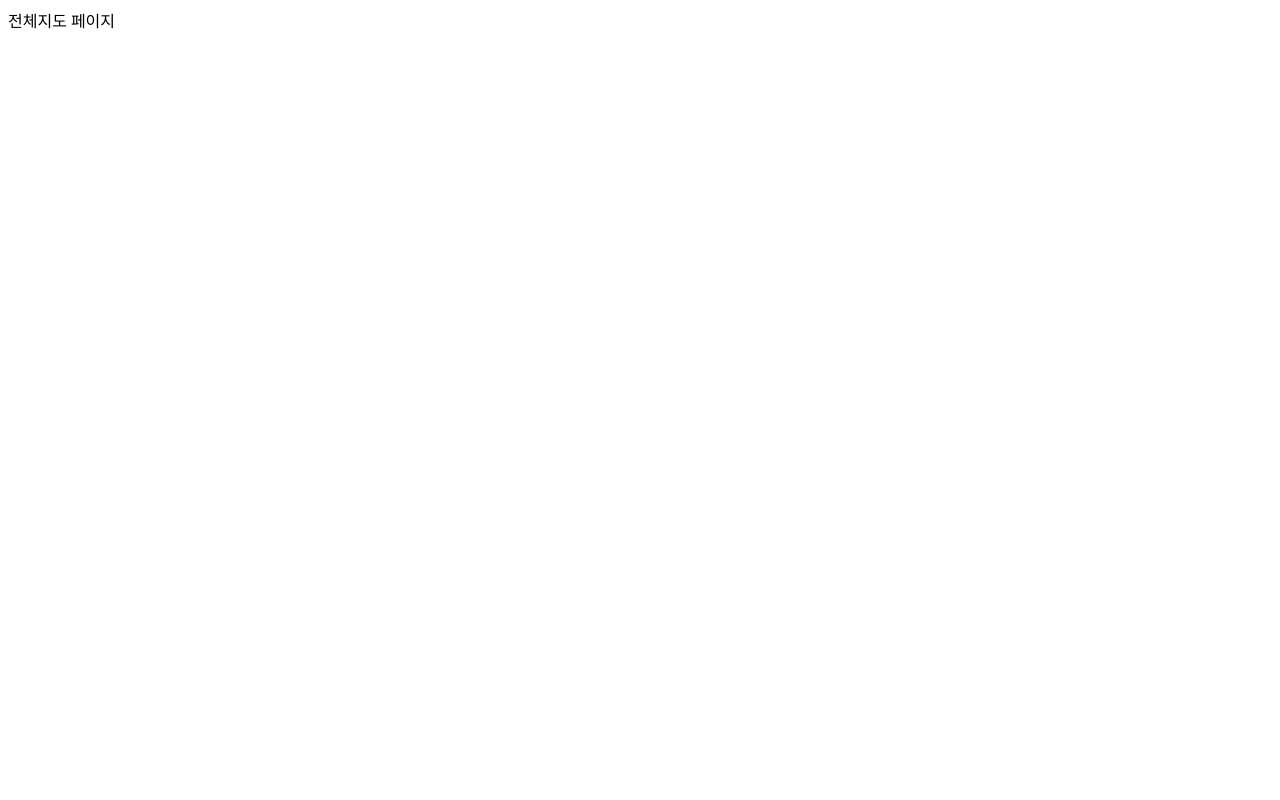
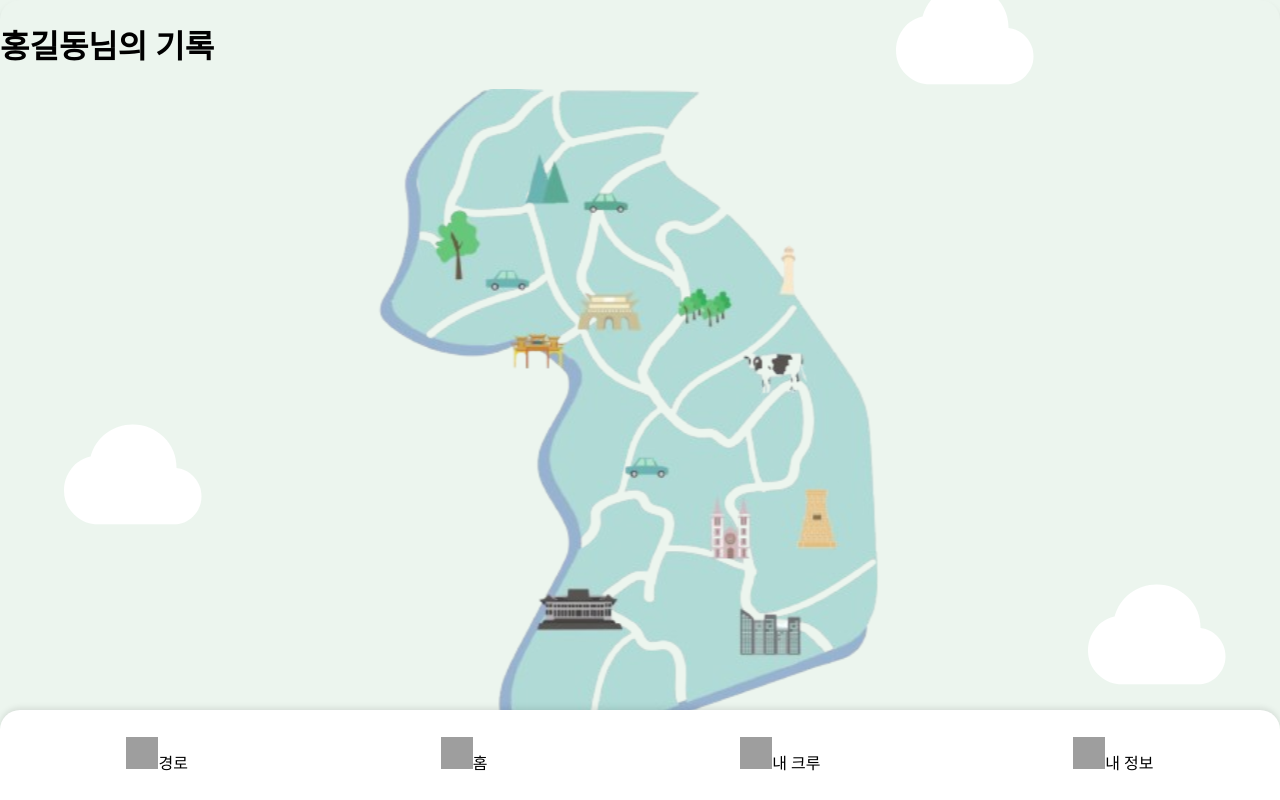
Before and after one commit to flagit-inha/FE-flagit, a React (Vite) app: page /fullmap in a window 1280 px wide. Built offline with nearby package versions, Linux system fonts and the light colour scheme; grey boxes are pictures that could not be loaded.

Commit message:
풀맵 작업 중...

```diff
--- a/src/pages/homePage/FullMapPage.css
+++ b/src/pages/homePage/FullMapPage.css
@@ -0,0 +1,182 @@
+/* Reset 기본 여백 제거 */
+html, body {
+  margin: 0;
+  padding: 0;
+  width: 100%;
+  height: 100%;
+  overflow: hidden; /* 스크롤바 제거 */
+}
+
+.fullmap-container {
+  display: flex;
+  flex-direction: column;
+  align-items: center;
+  justify-content: flex-start;
+  padding: 0;
+  background-color: #ecf5ee; /* 배경색 통일 */
+  height: 100vh; /* 화면 전체 높이 */
+  overflow: hidden; /* 스크롤바 제거 */
+}
+
+.fullmap-content {
+  width: 100%;
+  max-width: 100%; /* 화면 크기에 맞게 확장 */
+  background-color: #ecf5ee; /* 배경색 통일 */
+  border-radius: 20px 20px 0 0; /* 상단 모서리 둥글게 */
+  box-shadow: 0 4px 6px rgba(0, 0, 0, 0.1); /* 약간의 그림자 */
+  position: relative;
+  overflow: hidden; /* 스크롤바 제거 */
+  padding: 0; /* 패딩 완전히 제거 */
+  flex-grow: 1; /* 남은 공간을 채우도록 설정 */
+}
+
+.map-area {
+  width: 100%;
+  height: auto;
+  aspect-ratio: 3 / 4; /* 지도 영역 고정 비율 */
+  border-radius: 20px;
+  overflow: hidden;
+  position: relative;
+}
+
+.main-map-svg {
+  width: 100%;
+  height: 100%;
+}
+
+.cloud {
+  position: absolute;
+  width: 80px; /* 구름 크기 */
+  height: auto; /* 원본 비율 유지 */
+}
+
+.cloud-top {
+  top: -5%;
+  left: 70%;
+}
+
+.cloud-middle {
+  top: 50%;
+  left: 5%;
+}
+
+.cloud-bottom {
+  top: 70%;
+  left: 85%;
+}
+
+.map-footer {
+  display: flex;
+  justify-content: space-between;
+  align-items: center;
+  margin-top: 0; /* 하단 여백 제거 */
+}
+
+.footer-text {
+  font-size: 1rem;
+  color: #333;
+}
+
+.add-button {
+  width: 50px;
+  height: 50px;
+  border: none;
+  border-radius: 50%;
+  background-color: #ff6b6b;
+  color: white;
+  font-size: 2rem;
+  display: flex;
+  justify-content: center;
+  align-items: center;
+  cursor: pointer;
+  box-shadow: 0 4px 6px rgba(0, 0, 0, 0.1);
+}
+
+.add-button:hover {
+  background-color: #ff4b4b;
+}
+
+.bottom-nav {
+  position: fixed;
+  bottom: 0;
+  left: 0;
+  width: 100%; /* 화면 가로 길이에 맞게 설정 */
+  height: 70px; /* 하단바 높이 */
+  background-color: #ffffff; /* 하단바 배경색 */
+  box-shadow: 0 -2px 6px rgba(0, 0, 0, 0.1); /* 상단 그림자 */
+  display: flex;
+  justify-content: space-around; /* 아이템 간격 균등 */
+  align-items: center;
+  border-top-left-radius: 20px; /* 좌측 상단 모서리 둥글게 */
+  border-top-right-radius: 20px; /* 우측 상단 모서리 둥글게 */
+}
+
+/* 반응형 디자인 */
+@media screen and (max-width: 414px) {
+  .cloud {
+    width: 60px; /* 작은 화면에서 구름 크기 축소 */
+  }
+
+  .map-area {
+    aspect-ratio: 3 / 4; /* 작은 화면에서 지도 비율 유지 */
+  }
+
+  .bottom-nav {
+    height: 65px; /* 작은 화면에서 하단바 높이 조정 */
+  }
+
+  .nav-item img {
+    width: 22px; /* 아이콘 크기 조정 */
+    height: 22px;
+  }
+
+  .nav-item span {
+    font-size: 0.6rem; /* 텍스트 크기 조정 */
+  }
+}
+
+@media screen and (min-width: 768px) {
+  .cloud {
+    width: 120px; /* 태블릿 화면에서 구름 크기 확대 */
+  }
+
+  .map-area {
+    aspect-ratio: 16 / 9; /* 태블릿 화면에서 지도 비율 조정 */
+  }
+
+  .bottom-nav {
+    height: 80px; /* 태블릿 화면에서 하단바 높이 조정 */
+  }
+
+  .nav-item img {
+    width: 28px; /* 아이콘 크기 조정 */
+    height: 28px;
+  }
+
+  .nav-item span {
+    font-size: 0.8rem; /* 텍스트 크기 조정 */
+  }
+}
+
+@media screen and (min-width: 1024px) {
+  .cloud {
+    width: 150px; /* 데스크탑 화면에서 구름 크기 확대 */
+  }
+
+  .map-area {
+    aspect-ratio: 16 / 9; /* 데스크탑 화면에서 지도 비율 유지 */
+  }
+
+  .bottom-nav {
+    height: 90px; /* 데스크탑 화면에서 하단바 높이 조정 */
+  }
+
+  .nav-item img {
+    width: 32px; /* 아이콘 크기 조정 */
+    height: 32px;
+  }
+
+  .nav-item span {
+    font-size: 1rem; /* 텍스트 크기 조정 */
+  }
+}
--- a/src/pages/homePage/FullMapPage.jsx
+++ b/src/pages/homePage/FullMapPage.jsx
@@ -1,8 +1,57 @@
 import React from 'react';
+import './FullMapPage.css';
 
 function FullMapPage() {
   return (
-    <div>전체지도 페이지</div>
+    <div className="fullmap-container">
+      <div className="fullmap-content">
+        <div className="fullmap-header">
+          <h1>홍길동님의 기록</h1>
+        </div>
+        {/* 구름 이미지 삽입 */}
+        <img src="/img/cloud.svg" alt="구름" className="cloud cloud-top" />
+        <img src="/img/cloud.svg" alt="구름" className="cloud cloud-middle" />
+        <img src="/img/cloud.svg" alt="구름" className="cloud cloud-bottom" />
+
+        <div className="map-area">
+          {/* 지도 SVG 삽입 */}
+          <object
+            type="image/svg+xml"
+            data="/img/main_map.svg"
+            className="main-map-svg"
+            aria-label="메인 지도"
+          >
+            대체 텍스트: 지도를 불러오는 중입니다.
+          </object>
+        </div>
+        <div className="map-footer">
+          <div className="footer-text">
+            내 누적 기록: 13개
+          </div>
+          <button className="add-button">+</button>
+        </div>
+      </div>
+
+      {/* 하단 네비게이션 바 */}
+      <div className="bottom-nav">
+        <div className="nav-item">
+          <img src="/img/route-icon.svg" alt="경로" />
+          <span>경로</span>
+        </div>
+        <div className="nav-item">
+          <img src="/img/home-icon.svg" alt="홈" />
+          <span>홈</span>
+        </div>
+        <div className="nav-item">
+          <img src="/img/mycrew-icon.svg" alt="내 크루" />
+          <span>내 크루</span>
+        </div>
+        <div className="nav-item">
+          <img src="/img/my-icon.svg" alt="내 정보" />
+          <span>내 정보</span>
+        </div>
+      </div>
+    </div>
   );
 }
 
```
